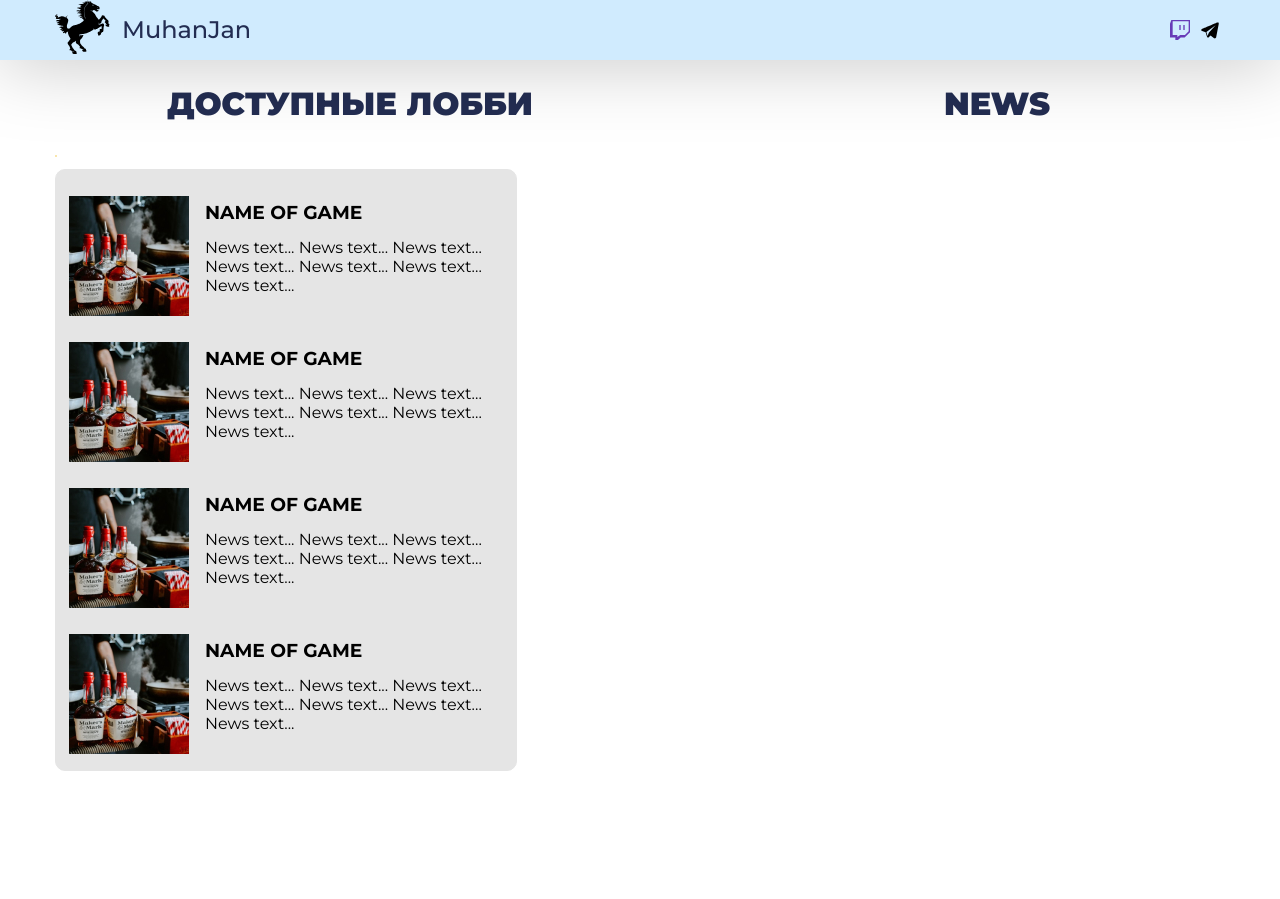
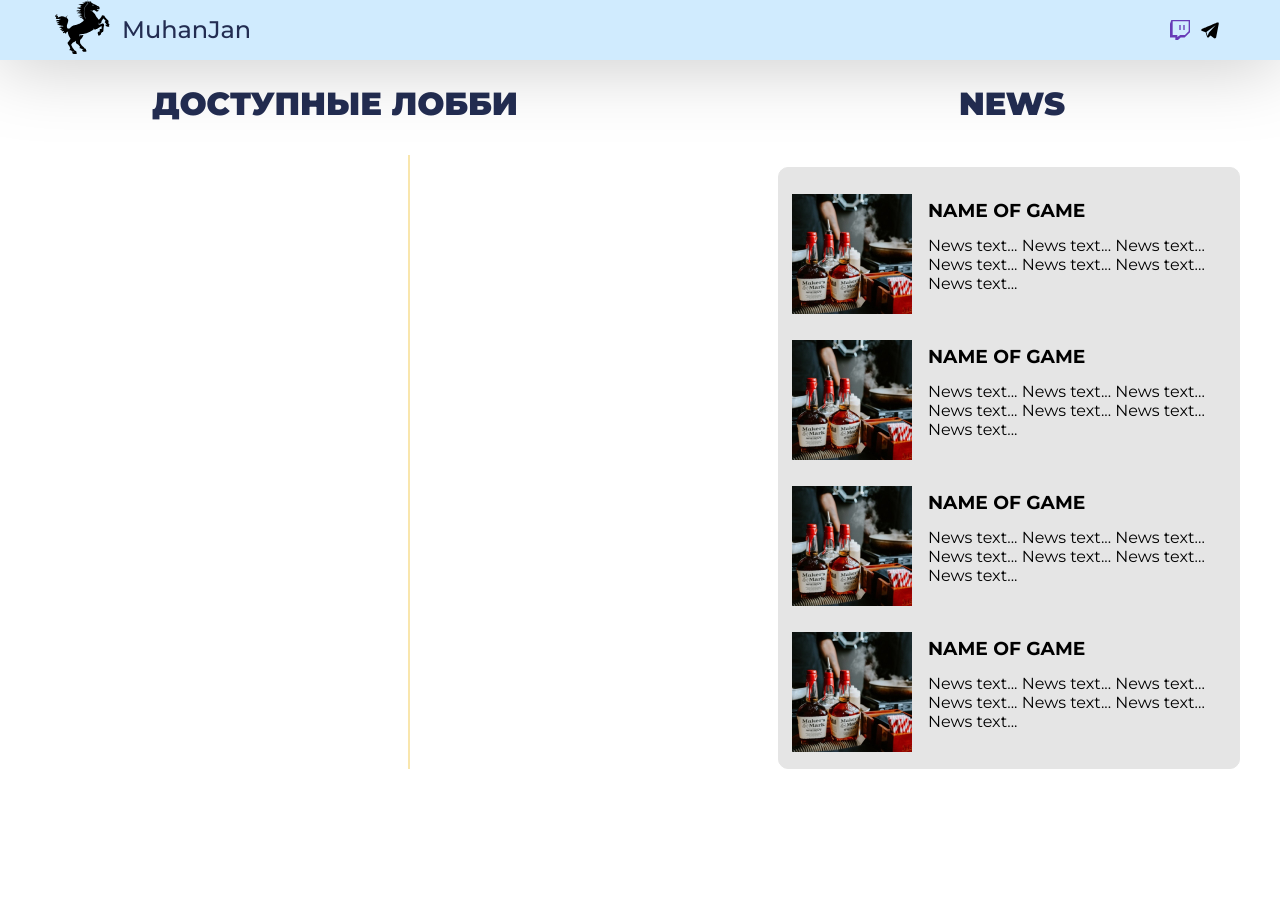
Before and after one commit to maksperskiy/MuhanjanDjango, a Django app: page / in a window 1280 px wide. Shown: the top 899 px of the page. Run offline with Django 4.2, Linux system fonts and the light colour scheme; data that the repository does not hold is empty.

Commit message:
fix index and css

```diff
--- a/muhanjan_loto/main/static/main/css/main.css
+++ b/muhanjan_loto/main/static/main/css/main.css
@@ -73,8 +73,6 @@ body {
     padding: 0px;
     justify-content: space-between;
     vertical-align: text-top;
-
-
 }
 
 .container-text h1{
@@ -93,9 +91,9 @@ body {
 .container {
     display: flex;
     margin-top: 40px;
+    width: 1200px;
+    height: auto;
     justify-content: space-between;
-    width: 1170px;
-    height: auto;
 }
 
 .lobbies {
--- a/muhanjan_loto/main/templates/main/index.html
+++ b/muhanjan_loto/main/templates/main/index.html
@@ -11,8 +11,8 @@
 
 
             <div class="container">
+                <div class="games">
                     {% regroup lobbies by game as games %}
-
                     {% for game, lobbies in games %}
                     <div class="lobbies">
                         <div class="lobby">
@@ -32,23 +32,14 @@
                                 {% endfor %}
                             </scroll-container>
                         </div>
+                    </div>
                     {% endfor %}
-
                 </div>
-
-
-
-
-
-
-                    {{ lobby.count_users }}
-
 
                 <div class="delimeter"></div>
 
                 <div class="news">
                     <scroll-container class="scrolling-news">
-
                         <scroll-page>
                             <div class="title-news">
                             <img src="{% static 'main/images/img.jpg' %}">
@@ -103,11 +94,8 @@
                                 </div>
                             </div>
                         </scroll-page>
-
-
-
-
                     </scroll-container>
+                </div>
             </div>
         </div>
     </section>
```
Lines whose indentation alone changed are shown as unchanged.
